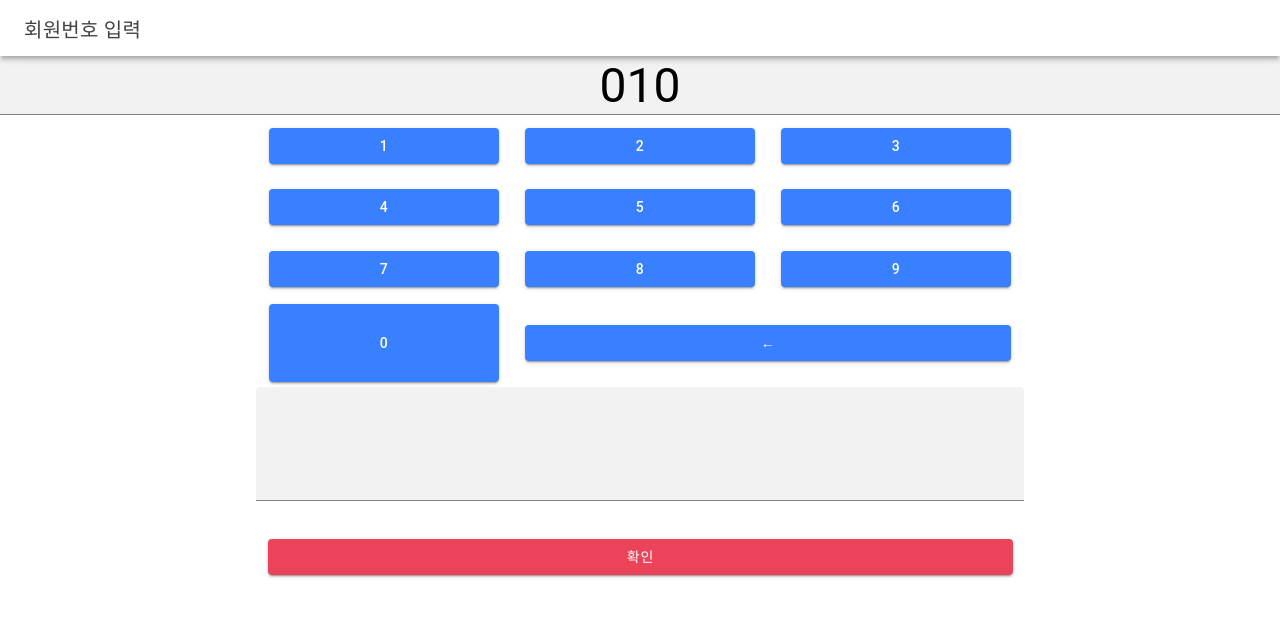
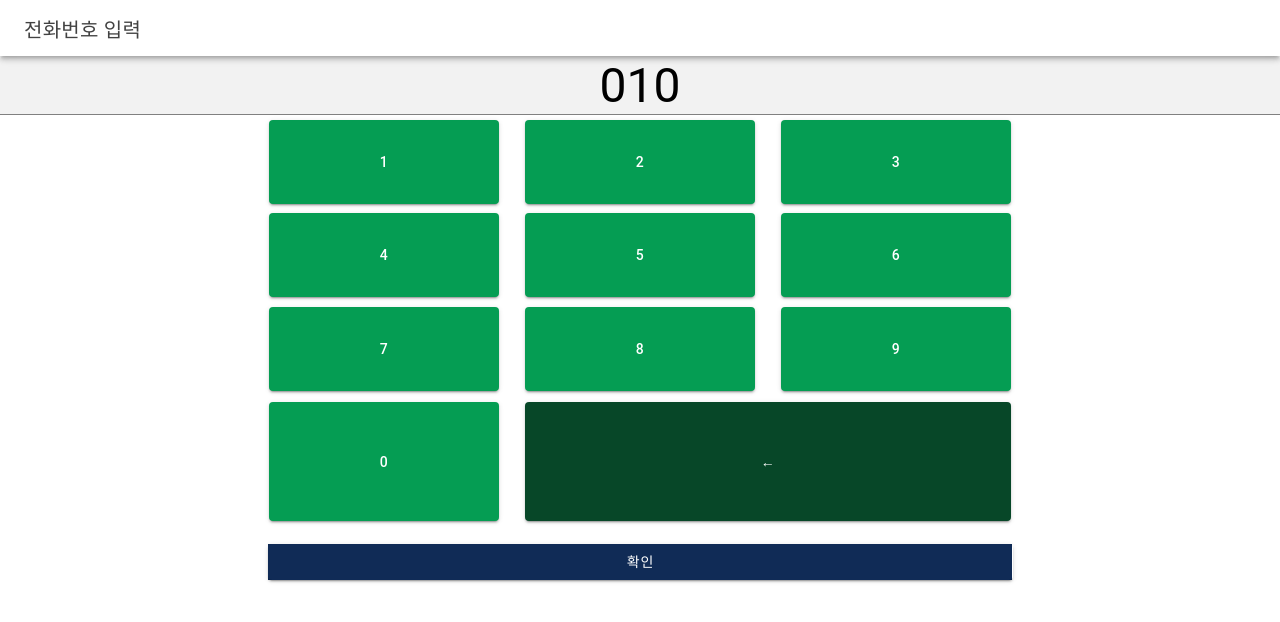
Before and after one commit to pinoya/fitkiosk, a React (Vite) app: page /InputNum in a window 1280 px wide. Shown: the top 622 px of the page. Built offline with nearby package versions, Linux system fonts and the light colour scheme.

Commit message:
update inputNum

```diff
--- a/src/components/inputNum.css
+++ b/src/components/inputNum.css
@@ -1,4 +1,4 @@
-table {
+.input_table {
   position: relative;
   table-layout: fixed;
   width: 60vw;
@@ -6,20 +6,21 @@ table {
   margin: 0 auto;
 }
 
-td {
+.input_td {
   /* border: 1px solid blue; */
   font-size: xx-large;
   font-family: 'Courier New', Courier, monospace;
   text-align: center;
 }
 
-ion-input {
+.float_window {
   position: inherit;
   text-align: center;
   font-size: 3em !important;
 }
 
-ion-button.numbutton{
+.input_num {
+  --background: #059D53;
   width: 90%;
   height: 90%;
   margin-top: 5%;
@@ -27,3 +28,13 @@ ion-button.numbutton{
   margin-left: 5%;
   margin-right: 5%;
 }
+
+.input_back {
+  --background: #074728;
+  width: 95%;
+  height: 90%;
+  margin-left: 2.5%;
+  margin-right: 2.5%;
+  margin-top: 5%;
+  margin-bottom: 5%;
+}
--- a/src/components/inputNum.tsx
+++ b/src/components/inputNum.tsx
@@ -2,10 +2,11 @@ import { IonBackButton, IonButton, IonButtons, IonContent, IonHeader, IonInput,
 import './inputNum.css';
 import { useState } from 'react';
 
+interface ContainerProps { }
 
-// import PageThree from './page-three';
+import NextPage from './page-two';
 
-const input_num: React.FC = () => {
+const input_num: React.FC<ContainerProps> = () => {
   const [text, settext] = useState("010");
 
   const addtext = (e: any) => {
@@ -30,20 +31,13 @@ const input_num: React.FC = () => {
     } else settext(text.slice(0, -1));
   }
 
-  const backbtnstyle = {
-    width: "95%",
-    height: "90%",
-    marginLeft: "2.5%",
-    marginRight: "2.5%",
-    marginTop: "5%"
-  }
 
 const confirmstyle = {
   width: "97%",
-    height: "90%",
+  height: "50%",
   marginLeft: "1.5%",
-    marginRight: "1.5%"
-
+  marginRight: "1.5%",
+  background: "#102B56"
 }
 
 return (
@@ -53,37 +47,40 @@ const input_num: React.FC = () => {
         <IonButtons slot="start">
           <IonBackButton></IonBackButton>
         </IonButtons>
-          <IonTitle><IonText>회원번호 입력</IonText></IonTitle>
+        <IonTitle><IonText>전화번호 입력</IonText></IonTitle>
       </IonToolbar>
     </IonHeader>
     <IonContent>
-        <IonInput inputmode="none" label-placement="floating" fill="solid" value={text}></IonInput>
-        <table>
+      <IonInput class="float_window" inputmode="none" label-placement="floating" fill="solid" value={text}></IonInput>
+      <table className='input_table'>
         <thead></thead>
         <tbody>
           <tr>
-              <td><IonButton className="numbutton" onClick={addtext}>1</IonButton></td>
-              <td><IonButton className="numbutton" onClick={addtext}>2</IonButton></td>
-              <td><IonButton className="numbutton" onClick={addtext}>3</IonButton></td>
+            <td className='input_td'><IonButton className='input_num' onClick={addtext}>1</IonButton></td>
+            <td className='input_td'><IonButton className='input_num' onClick={addtext}>2</IonButton></td>
+            <td className='input_td'><IonButton className='input_num' onClick={addtext}>3</IonButton></td>
           </tr>
           <tr>
-              <td><IonButton className="numbutton" onClick={addtext}>4</IonButton></td>
-              <td><IonButton className="numbutton" onClick={addtext}>5</IonButton></td>
-              <td><IonButton className="numbutton" onClick={addtext}>6</IonButton></td>
+            <td className='input_td'><IonButton className='input_num' onClick={addtext}>4</IonButton></td>
+            <td className='input_td'><IonButton className='input_num' onClick={addtext}>5</IonButton></td>
+            <td className='input_td'><IonButton className='input_num' onClick={addtext}>6</IonButton></td>
           </tr>
           <tr>
-              <td><IonButton className="numbutton" onClick={addtext}>7</IonButton></td>
-              <td><IonButton className="numbutton" onClick={addtext}>8</IonButton></td>
-              <td><IonButton className="numbutton" onClick={addtext}>9</IonButton></td>
+            <td className='input_td'><IonButton className='input_num' onClick={addtext}>7</IonButton></td>
+            <td className='input_td'><IonButton className='input_num' onClick={addtext}>8</IonButton></td>
+            <td className='input_td'><IonButton className='input_num' onClick={addtext}>9</IonButton></td>
           </tr>
           <tr>
-              <td><IonButton className="numbutton" onClick={addtext}>0</IonButton></td>
-              <td colSpan={2}><IonButton className="numbutton" onClick={deletetext} style={backbtnstyle}>←</IonButton></td>
+            <td className='input_td'><IonButton className='input_num' onClick={addtext}>0</IonButton></td>
+            <td colSpan={2} className='input_td'><IonButton className='input_back' onClick={deletetext}>←</IonButton></td>
           </tr>
-            <tr><td colSpan={3}><IonInput inputmode="none" label-placement="floating" fill="solid"></IonInput></td></tr>
           <tr>
             <td colSpan={3}>
-                <IonButton className="numbutton" style={confirmstyle} color='danger'>확인</IonButton>
+              {/* nav 누를 때 db에서 쿼리 날림과 동시에 인증되면 다음페이지
+                없으면 등록되지 않은 회원 정보입니다를 화면에 띄울 생각입니다. */}
+              <IonNavLink routerDirection="forward" component={() => <NextPage />}>
+                <IonButton style={confirmstyle} color='#102B56'>확인</IonButton>
+              </IonNavLink>
             </td>
           </tr>
         </tbody>
```
Lines whose indentation alone changed are shown as unchanged.
